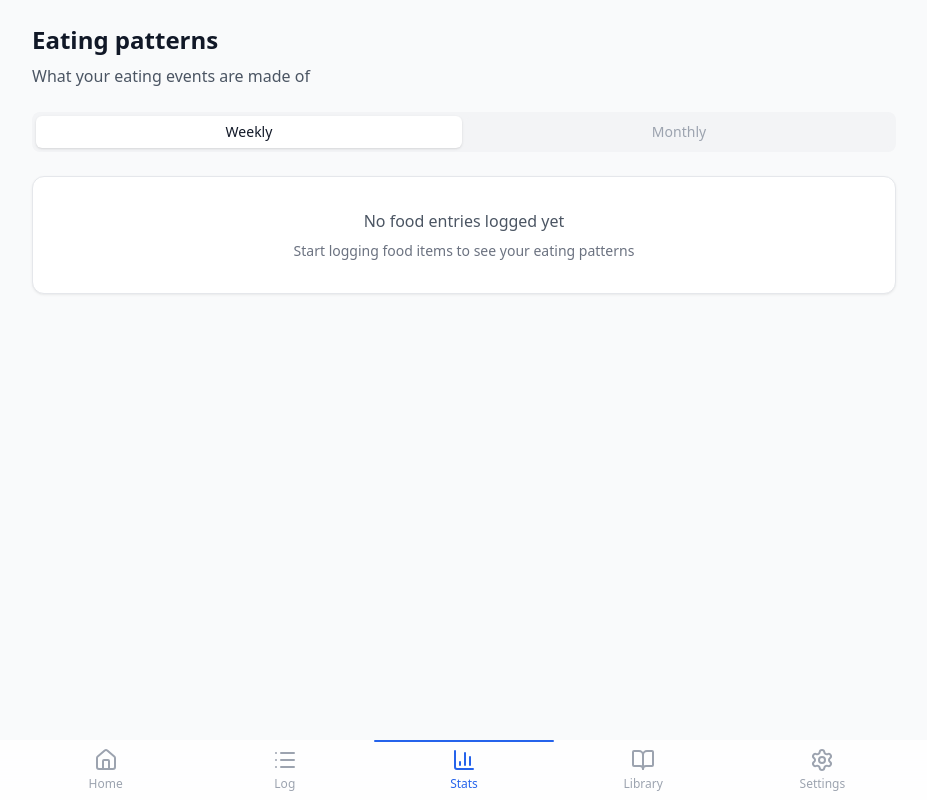
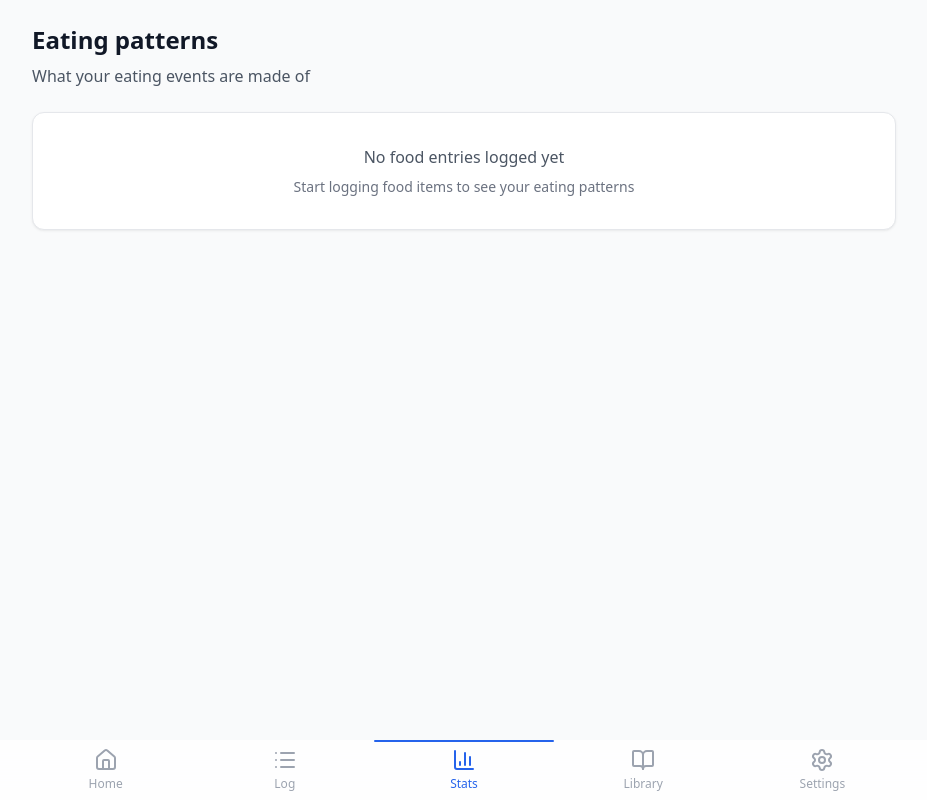
Before and after one commit to Daniel-BD/personal-tracking, a React (Vite) app: page /stats in a window 1280 px wide. Shown: the whole page, without its empty margins (176-1103 px from the left). Built offline with nearby package versions, Linux system fonts and the light colour scheme.

Commit message:
Remove unused monthly toggle from stats page

```diff
--- a/src/features/stats/AGENTS.md
+++ b/src/features/stats/AGENTS.md
@@ -16,7 +16,7 @@ Stats page with goal dashboard, balance score, actionable categories, category c
 
 ## Components
 
-- **`StatsPage.tsx`** — Layout shell orchestrating all stats sections. Uses shared slice hooks plus precomputed weekly food stats instead of reading the full `TrackerData` object.
+- **`StatsPage.tsx`** — Layout shell orchestrating all stats sections. The top-level weekly/monthly segmented toggle was removed; the page is weekly-only. Uses shared slice hooks plus precomputed weekly food stats instead of reading the full `TrackerData` object.
 - **`GoalDashboard.tsx`** — Goal cards grid. Now renders prebuilt card view models from `useGoalDashboardViewModels()` so per-card sparkline counts come from shared weekly indexes rather than repeated date-range filters. Supports both food and activity items/categories.
 - **`GoalCard.tsx`** — Individual sparkline card showing this week's count vs. 4-week rolling baseline average. Uses Recharts `<Line>`. Accepts optional `accentColor` prop to override sentiment-derived color (used for item cards).
 - **`AddCategoryModal.tsx`** — Modal for adding new dashboard goal cards. Has a `SegmentedControl` toggle between "Categories" and "Items" tabs. Both tabs show food and activity entries. Category dots use sentiment colors; item dots use `getItemAccentColor()`. Item rows also display default-category sentiment pills. The container now exposes `role="dialog"` / `aria-modal` semantics with a labeled close button so Playwright and assistive tech can target it reliably.
--- a/src/features/stats/components/StatsPage.tsx
+++ b/src/features/stats/components/StatsPage.tsx
@@ -1,4 +1,3 @@
-import { useState } from 'react';
 import { useTranslation } from 'react-i18next';
 import { useDashboardCards, useEntries } from '@/shared/store/hooks';
 import BalanceOverview from './BalanceOverview';
@@ -6,14 +5,10 @@ import ActionableCategories from './ActionableCategories';
 import CategoryComposition from './CategoryComposition';
 import GoalDashboard from './GoalDashboard';
 import FrequencyRanking from './FrequencyRanking';
-import SegmentedControl from '@/shared/ui/SegmentedControl';
 import { useWeeklyFoodStats } from '../hooks/use-stats-view-models';
-
-type PeriodType = 'weekly' | 'monthly';
 
 export default function StatsPage() {
 	const { t } = useTranslation('stats');
-	const [period, setPeriod] = useState<PeriodType>('weekly');
 	const entries = useEntries();
 	const dashboardCards = useDashboardCards();
 	const { weeklyData, hasData } = useWeeklyFoodStats();
@@ -25,23 +20,6 @@ export default function StatsPage() {
 				<h1 className="text-2xl font-bold">{t('title')}</h1>
 				<p className="text-body">{t('subtitle')}</p>
 			</div>
-
-			{/* Period toggle */}
-			<SegmentedControl
-				options={[
-					{ value: 'weekly' as const, label: t('period.weekly') },
-					{
-						value: 'monthly' as const,
-						label: t('period.monthly'),
-						disabled: true,
-						title: t('period.monthlyComingSoon'),
-					},
-				]}
-				value={period}
-				onChange={setPeriod}
-				variant="segment"
-				size="sm"
-			/>
 
 			{/* Empty state */}
 			{!hasData && (
--- a/src/shared/lib/locales/en/stats.json
+++ b/src/shared/lib/locales/en/stats.json
@@ -1,11 +1,6 @@
 {
 	"title": "Eating patterns",
 	"subtitle": "What your eating events are made of",
-	"period": {
-		"weekly": "Weekly",
-		"monthly": "Monthly",
-		"monthlyComingSoon": "Monthly view coming soon"
-	},
 	"empty": {
 		"noFoodEntries": "No food entries logged yet",
 		"startLogging": "Start logging food items to see your eating patterns"
@@ -31,7 +26,7 @@
 	},
 	"balanceOverview": {
 		"scoreTitle": "Balance Score",
-		"scoreMeterDescription": "This week \u00b7 Positive \u00f7 (Positive + Limit)",
+		"scoreMeterDescription": "This week · Positive ÷ (Positive + Limit)",
 		"weeklyBreakdownTitle": "Weekly Breakdown",
 		"chartPositive": "Positive",
 		"chartNeutral": "Neutral",
@@ -45,7 +40,7 @@
 			"title": "Top Limit Categories",
 			"subtitle": "These dominate your limit choices"
 		},
-		"following": "\u2713 Following",
+		"following": "✓ Following",
 		"follow": "+ Follow",
 		"dashboardFull": "Dashboard is full. Remove a category to add another.",
 		"addedToDashboard": "{{name}} added to your dashboard"
@@ -55,8 +50,8 @@
 		"close": "Close add to dashboard dialog",
 		"tabCategories": "Categories",
 		"tabItems": "Items",
-		"searchPlaceholder": "Search\u2026",
-		"searchItemsPlaceholder": "Search\u2026",
+		"searchPlaceholder": "Search…",
+		"searchItemsPlaceholder": "Search…",
 		"added": "Added",
 		"noResults": "No categories found matching \"{{search}}\"",
 		"noItemResults": "No items found matching \"{{search}}\""
```
Also changed, not shown: 1 other file (tests, documents, lock files or other folders).
